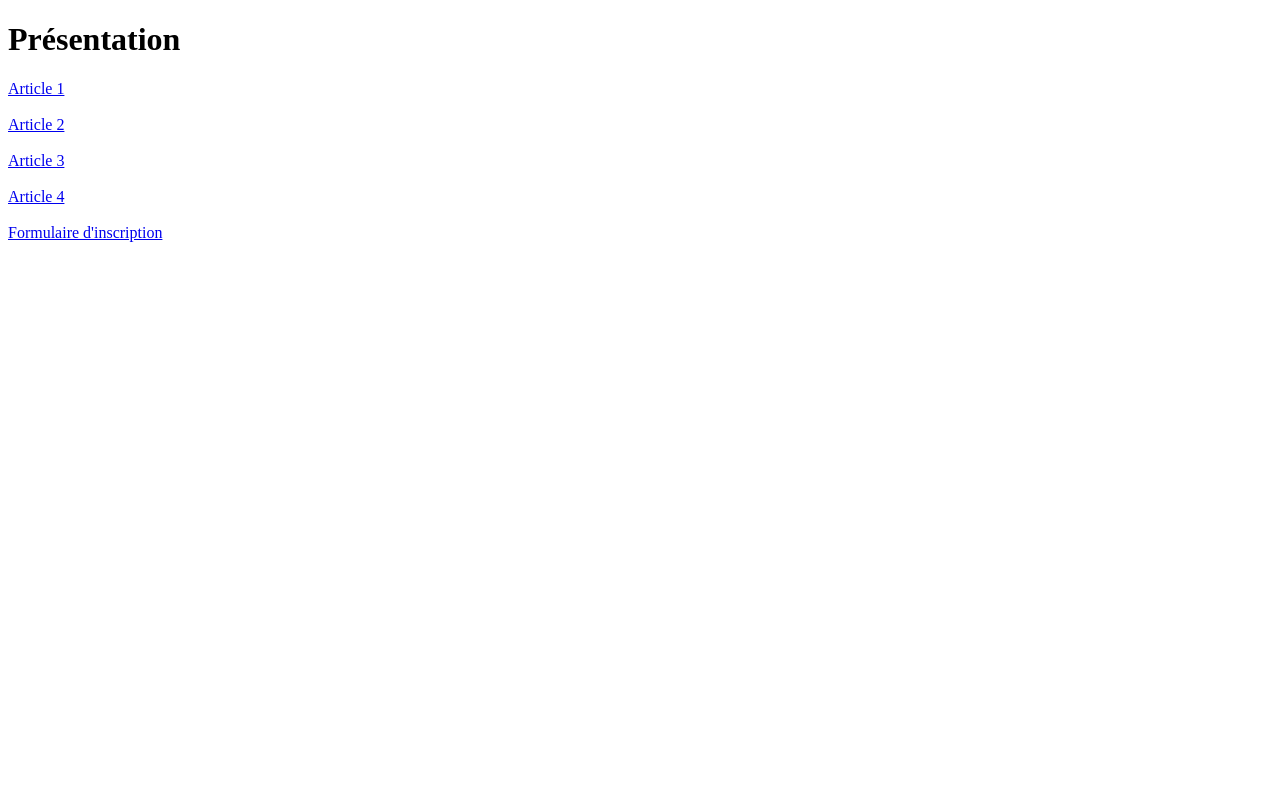
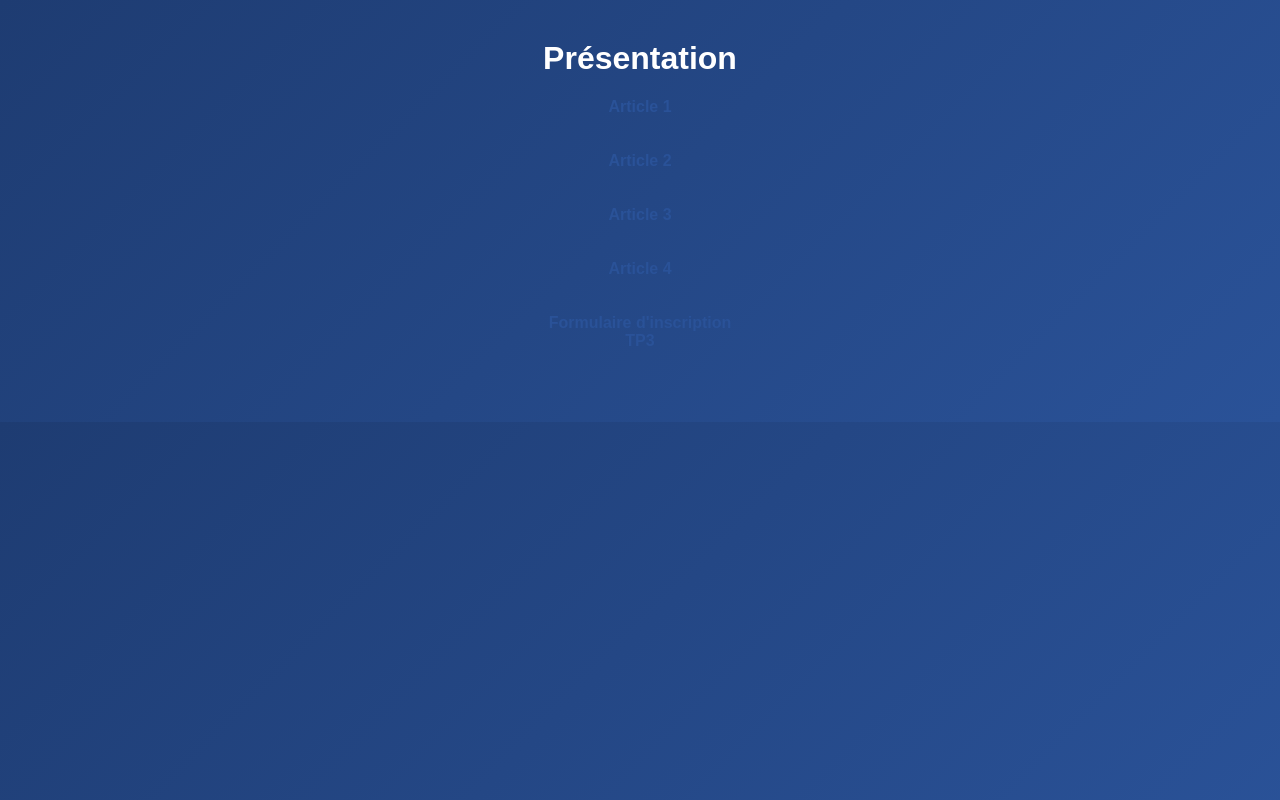
Before and after one commit to 45000211-lab/Site-des-articles, a plain HTML site: page index.html in a window 1280 px wide. Drawn offline with Linux system fonts and the light colour scheme.

Commit message:
Add files via upload

```diff
--- a/index.html
+++ b/index.html
@@ -5,6 +5,7 @@
 	<meta name="viewport" content="width=device-width, initial-scale=1">
 	<title></title>
 </head>
+<link rel="stylesheet" type="text/css" href="style2.css">
 <body>
 	<h1> Présentation </h1>
 	<a href="Article 1.html"> Article 1 </a> <br> <br>
@@ -12,7 +13,9 @@
 	<a href="Article 3.html"> Article 3 </a> <br> <br>
 	<a href="Article 4.html"> Article 4 </a> <br> <br>
 
-	<a href="Formulaire.html"> Formulaire d'inscription </a> <br> <br>
+	<a href="Formulaire.html"> Formulaire d'inscription </a>
+	<a href="TP3.html"> TP3 </a> <br> <br>
+	<br> <br>
 
 </body>
 </html>
```
Also changed, not shown: Formulaire.html (+1 -0 lines), Joueuse de tennis.jpg (added).
